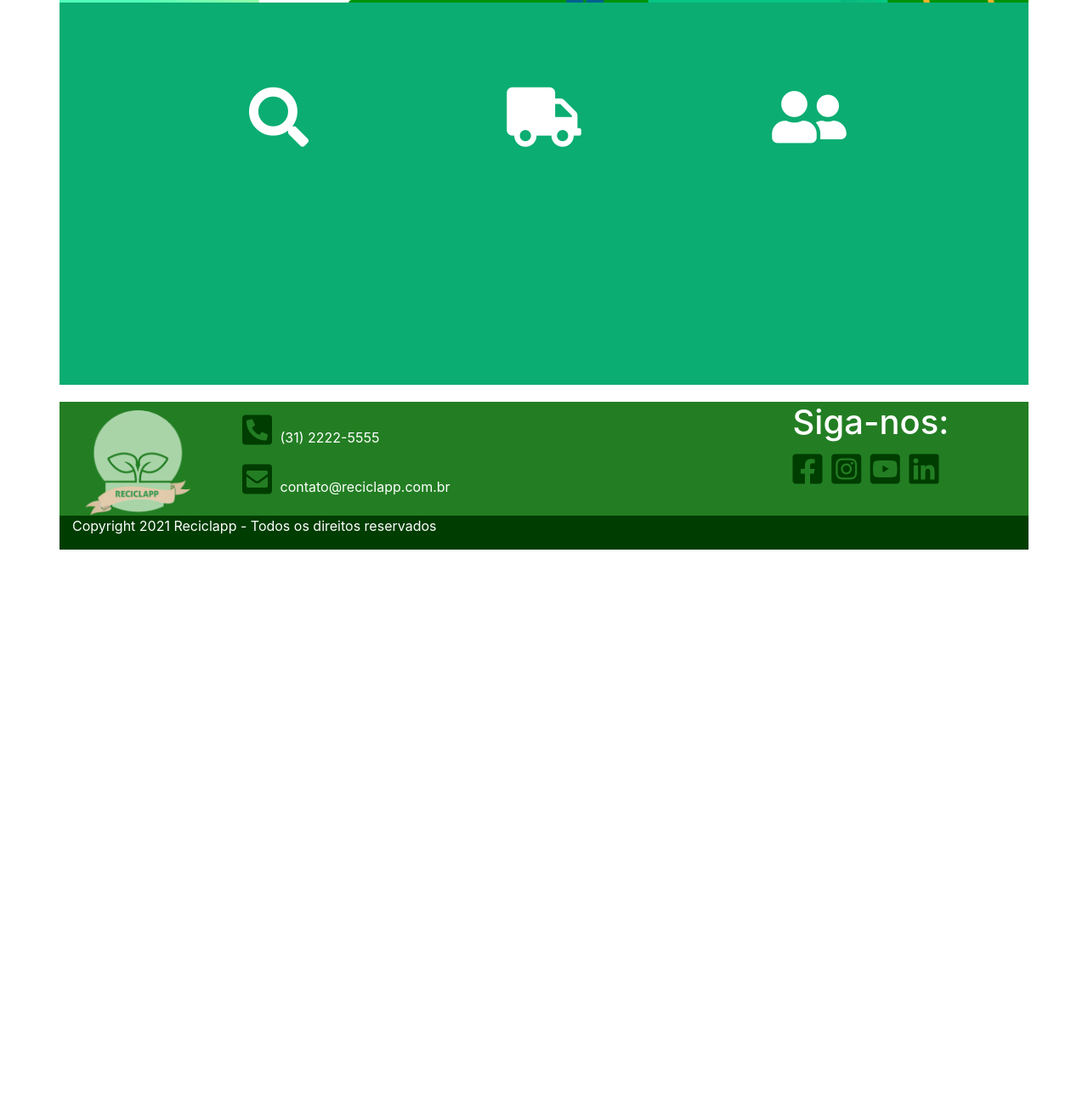
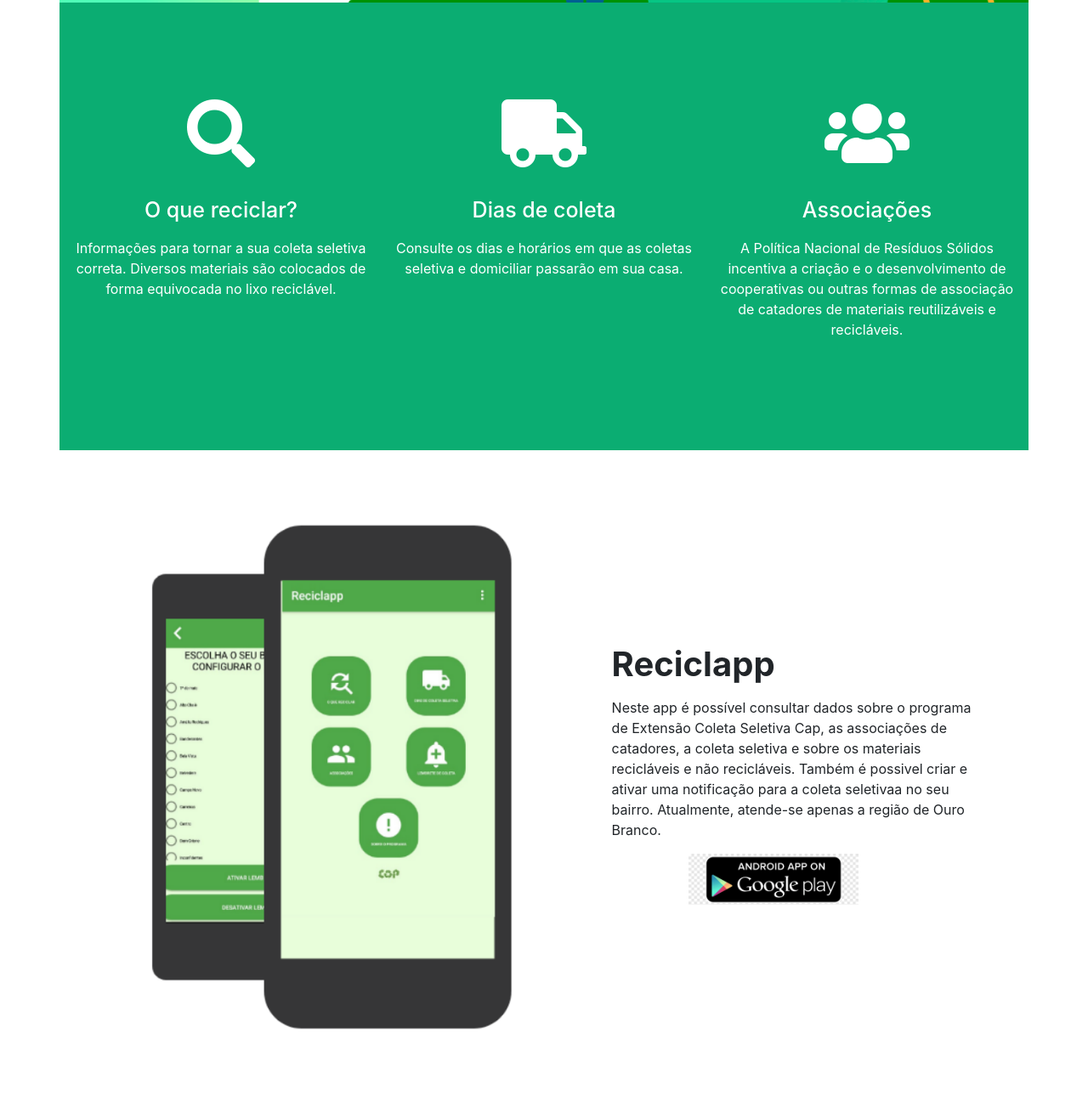
Before and after one commit to reciclafacil/reciclaapp, a plain HTML site: page index.html in a window 1280 px wide. Shown: the part 763-2065 px from the top of the page at 85% size. Before the commit the page ends 1410 px from the top, so only its background shows below. Drawn offline with nearby package versions, Linux system fonts and the light colour scheme.

Commit message:
Att pagina principal site

```diff
--- a/index.html
+++ b/index.html
@@ -14,7 +14,7 @@
     <link rel="stylesheet" href="style.css">
 </head>
 <body>
-    <!-- Cabeçalho -->
+
     <header>
         <!-- Barra de navegação (Lio) -->
         <nav class="navbar navbar-expand-lg navbar-light bg-light">
@@ -60,40 +60,97 @@
 
     </header>
 
-    <!-- Primeiro bloco página inicial-->
-    <section id="paginaInicialBloco01">
-        <div class="container">
-            <div class="row">
-                <!-- Imagem de fundo pagina inicial-->
-                <div>
-                    <img src="img/imagemPaginaInicial.png" alt="Imagem1-paginaInicial" style="max-width: 100%;">
+    <main class="col-12">
+        <!-- Imagem principal-->
+        <section id="imagemPrincipal">
+            <div class="container">
+                <div class="row">
+                    <img src="img/imagemPaginaInicial.png" alt="imagemReciclagem" >
                 </div>
             </div>
-        </div>
-    </section>
-    <!-- Segundo bloco página inicial-->
-    <section id="paginaInicialBloco02">
-        <div class="container">
-            <div class="row">
-                 <div class="col-sm-12" style="background-color: #0bad72; height: 450px; text-align: center;">
+        </section>
 
-                    <span class="col-4">
-                        <i class="fas fa-search col-3"></i>
-                    </span>
-                    <span class="col-4">
-                        <i class="fas fa-truck col-3" ></i>
-                    </span>
-                    <span class="col-4">
-                        <i class="fas fa-user-friends col-3"></i>
-                    </span>
+        <!-- Bloco de informações-->
+        <section id="informacoes">
+            <div class="container">
+                <div class="row" style="background-color: #0bad72;">
+
+                    <!-- Lupa -->
+                    <div class="col-lg-4 col-md-12 col-sm-12" style="text-align: center;" id="bloquinhosInf">
+                        <h1>
+                            <i class="fas fa-search"></i> <br> O que reciclar?
+                        </h1>
+                        <p>
+                            Informações para tornar a sua coleta seletiva
+                            correta. Diversos materiais são colocados de forma
+                            equivocada no lixo reciclável.
+                        </p>
+                    </div>
+                    <!-- Coleta -->
+                    <div class="col-lg-4 col-md-12 col-sm-12" style="text-align: center;" id="bloquinhosInf">
+                        <h1>
+                            <i class="fas fa-truck"></i><br> Dias de coleta
+                        </h1>
+                        <p>
+                            Consulte os dias e horários em que as coletas
+                            seletiva e domiciliar passarão em sua casa.
+                        </p>
+                    </div>
+                    <!-- Associações -->
+                    <div class="col-lg-4 col-md-12 col-sm-12" style="text-align: center;" id="bloquinhosInf">
+                        <h1>
+                            <i class="fas fa-users"></i><br> Associações
+                        </h1>
+                        <p>
+                            A Política Nacional de Resíduos Sólidos incentiva a
+                            criação e o desenvolvimento de cooperativas ou
+                            outras formas de associação de catadores de
+                            materiais reutilizáveis e recicláveis.
+                        </p>
+                    </div>
 
                 </div>
             </div>
-        </div>
+        </section>
 
-    </section>
+        <!-- Imagem e informação sobre o app-->
+        <section id="aplicativo">
+            <div class="container">
+                <div class="row">
+                    <!-- Imagem provisória celular-->
+                    <div class="col-lg-5 col-md-12 col-sm-12" style="width: 400px; margin: 7%;">
+                        <img src="img/celularReciclaapp.PNG" alt="Celular com o aplicativo">
+                    </div>
 
-    <!-- Rodapé -->
+                    <div class="col-lg-5 col-md-12 col-sm-12" style="margin-top: 20%;">
+                        <h1>
+                            <strong>Reciclapp</strong>
+                        </h1>
+                        <p style="margin-top: 15px;">
+                            Neste app é possível consultar dados sobre o programa de
+                            Extensão Coleta Seletiva Cap, as associações de catadores,
+                            a coleta seletiva e sobre os materiais recicláveis e não recicláveis.
+                            Também é possivel criar e ativar uma notificação para a coleta
+                            seletivaa no seu bairro. Atualmente, atende-se apenas a região de
+                            Ouro Branco.
+                        </p>
+                        <img src="img/logoGooglePlay.png" alt="Logo Google Play" style="width: 200px; margin-left: 90px;">
+                    </div>
+                </div>
+            </div>
+        </section>
+
+        <!-- Avaliação do usuário-->
+        <section id="opniaoUsuario">
+            <div class="container">
+                <div class="row">
+
+                </div>
+            </div>
+        </section>
+
+    </main>
+
     <footer >
         <!-- Rodapé (J.Paulo)-->
         <div class="container container1">
@@ -151,7 +208,6 @@
             </div>
         </div>
     </footer>
-
     <!-- Script Bootstrap -->
     <script src="https://code.jquery.com/jquery-3.3.1.slim.min.js" integrity="sha384-q8i/X+965DzO0rT7abK41JStQIAqVgRVzpbzo5smXKp4YfRvH+8abtTE1Pi6jizo" crossorigin="anonymous"></script>
     <script src="https://cdnjs.cloudflare.com/ajax/libs/popper.js/1.14.3/umd/popper.min.js" integrity="sha384-ZMP7rVo3mIykV+2+9J3UJ46jBk0WLaUAdn689aCwoqbBJiSnjAK/l8WvCWPIPm49" crossorigin="anonymous"></script>
--- a/style.css
+++ b/style.css
@@ -1,4 +1,11 @@
-#paginaInicialBloco02 i {color: white; text-align: center; font-size: 70px; margin-top: 100px;}
+/* CORPO (G.Vitor)*/
+.container{ margin: auto;}
+img{ max-width: 100%;}
+#imagemPrincipal{}
+#informacoes { color: white;}
+#informacoes i {font-size: 80px; margin-bottom: 10%;}
+#informacoes h1{font-size: 25px; margin-bottom: 5%;}
+#bloquinhosInf {margin-top: 10%; margin-bottom: 10%;}
 
 
 /* RODAPÉ (J.Paulo)*/
@@ -6,7 +13,7 @@ a {
     color:black
 }
 .logo2{
-    width: 80%;
+    width: 80px;
 }
 .footer_logo{
     margin-top: 10px;
```
Also changed, not shown: img/celularReciclaapp.PNG (added), img/logoGooglePlay.png (added).
